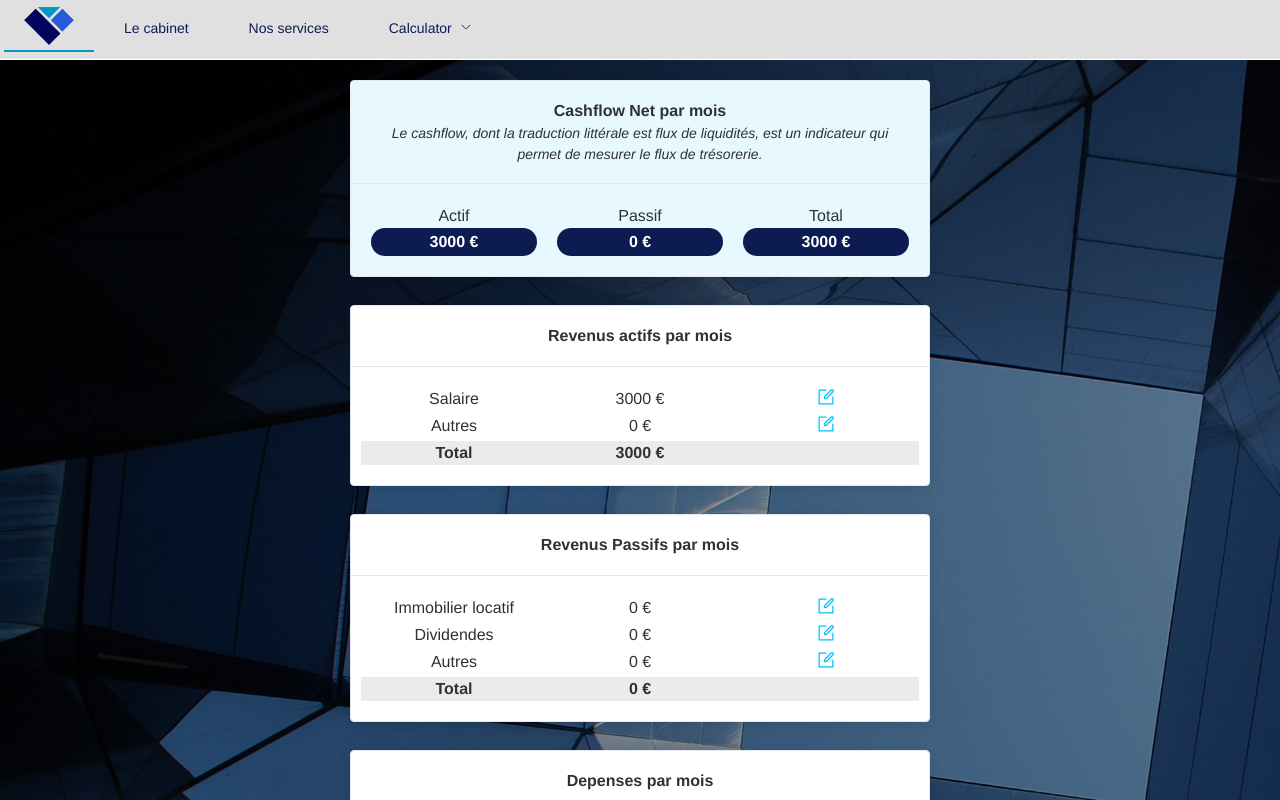
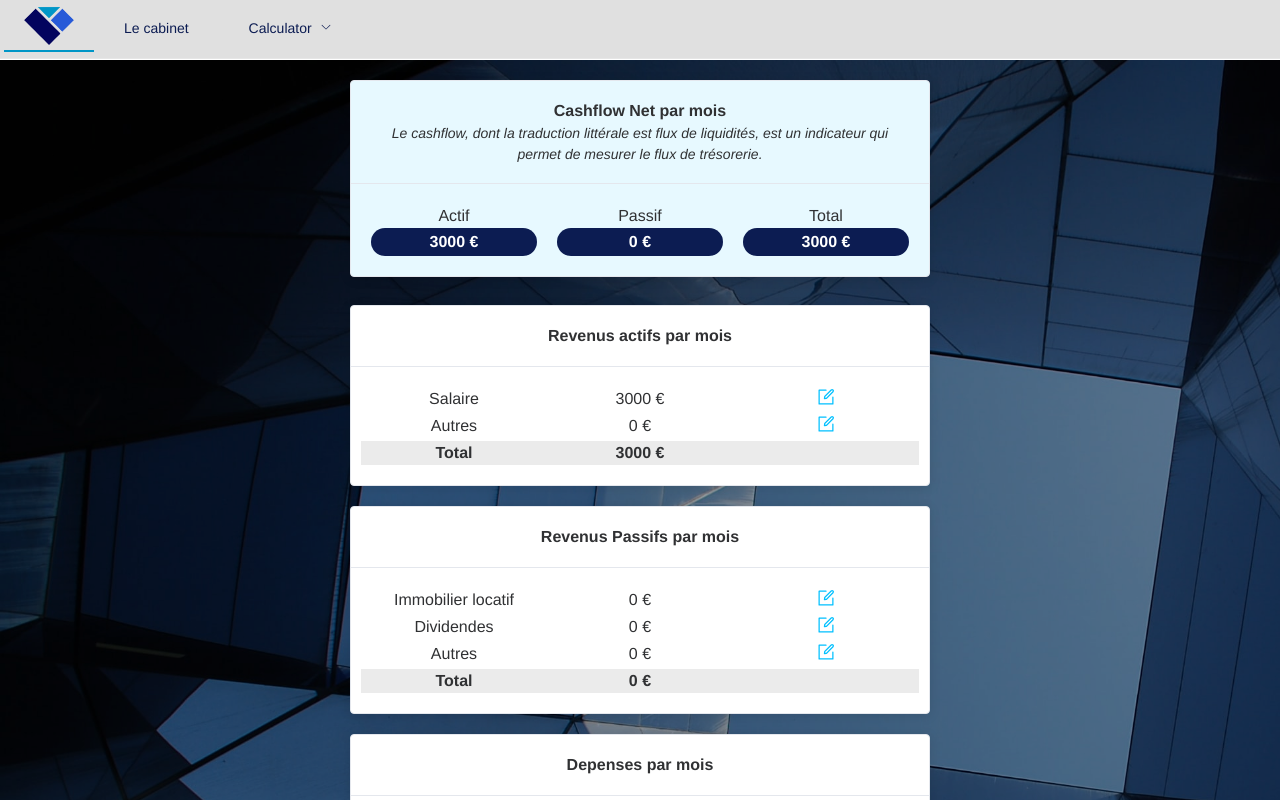
Before and after one commit to sachabz/Pentagone, a Vue app: page /cashflow in a window 1280 px wide. Shown: the top 800 px of the page. Built offline with nearby package versions, Linux system fonts and the light colour scheme.

Commit message:
Added gsap

```diff
--- a/src/components/Home/Banniere.vue
+++ b/src/components/Home/Banniere.vue
@@ -7,9 +7,9 @@ const gotourl = () => {
 
 <template>
   <div class="banniere">
-    <video autoplay muted loop id="myVideo">
+    <!-- <video autoplay muted loop id="myVideo">
       <source src="../assets/villa.mp4" type="video/mp4" autoplay />
-    </video>
+    </video>-->
     <div class="max-w-7xl mx-auto text-center py-12 px-4 sm:px-6 lg:py-16 lg:px-8 content">
       <h1 class="text-3xl font-extrabold tracking-tight text-white sm:text-4xl">
         <span class="block">Pentagone Finance</span>
@@ -38,12 +38,13 @@ const gotourl = () => {
 <style scoped>
 .banniere {
   padding-bottom: 80px;
-  padding-top: 0px;
+  padding-top: 60px;
   background: rgba(0, 0, 0, 0.5);
-  position: relative;
+  /* position: relative; */
+  z-index: 3;
 }
 
-#myVideo {
+/* #myVideo {
   right: 0;
   bottom: 0;
   min-width: 100%;
@@ -51,16 +52,15 @@ const gotourl = () => {
   background: rgba(0, 0, 0, 0.5);
   position: absolute;
   object-fit: cover;
-  padding-top: 60px;
+  padding-top: 0px;
   opacity: 0.4;
-}
+}  */
 
 .content {
   bottom: 0;
   color: #f1f1f1;
   width: 100%;
-  position: relative;
-  z-index: 10;
-  padding-top: 60;
+  /* position: relative; */
+  padding-top: 0px;
 }
 </style>
--- a/src/components/Navbar.vue
+++ b/src/components/Navbar.vue
@@ -16,9 +16,9 @@
     <router-link to="/cabinet">
       <el-menu-item index="2">Le cabinet</el-menu-item>
     </router-link>
-    <router-link to="/service">
+    <!-- <router-link to="/service">
       <el-menu-item index="3">Nos services</el-menu-item>
-    </router-link>
+    </router-link>-->
     <el-sub-menu index="4">
       <template #title>Calculator</template>
       <router-link to="/calculator">
--- a/src/views/Cashflow.vue
+++ b/src/views/Cashflow.vue
@@ -14,15 +14,18 @@
             title-amount-actif="Actif"
             title-amount-passif="Passif"
           />
+          <TransitionGroup tag="ul" appear @before-enter="beforeEnter" @enter="enter">
             <List
               v-for="(list, index) of cashflow.rows"
               :key="index"
               :title="list.title"
               :rows="list.rows"
               :index="index"
+              :data-index="index"
               :total-amount="cashflow.getTotal(index)"
               :use-cashflow-store="true"
             />
+          </TransitionGroup>
         </el-space>
       </main>
     </div>
@@ -35,11 +38,25 @@ import List from "../components/List.vue";
 import ListRecap from "../components/ListRecap.vue";
 import { onMounted } from "vue";
 import { useCashflowStore } from "../stores/cashflow";
-// const test1 = ref<typeof Buttoncta>();
-onMounted(() => {
-  // console.log(test1.value);
-  // test1.value.shout();
-});
+import gsap from 'gsap';
+
+const beforeEnter = (el: any) => {
+  el.style.opacity = '0';
+  el.style.transform = 'translateY(100px)'
+}
+
+const enter = (el: Element, done: () => void) => {
+  console.log(el)
+  gsap.to(el, {
+    opacity: 1,
+    y: 0,
+    duration: 0.8,
+    onComplete: done,
+    delay: (el as any).dataset.index * 0.4,
+
+  })
+}
+
 
 const cashflow = useCashflowStore();
 
@@ -62,6 +79,12 @@ const cashflow = useCashflowStore();
 //     ]
 //   }
 // ])
+
+// const test1 = ref<typeof Buttoncta>();
+onMounted(() => {
+  // console.log(test1.value);
+  // test1.value.shout();
+});
 </script>
 <style scoped>
 .home {
```
Lines whose indentation alone changed are shown as unchanged.
